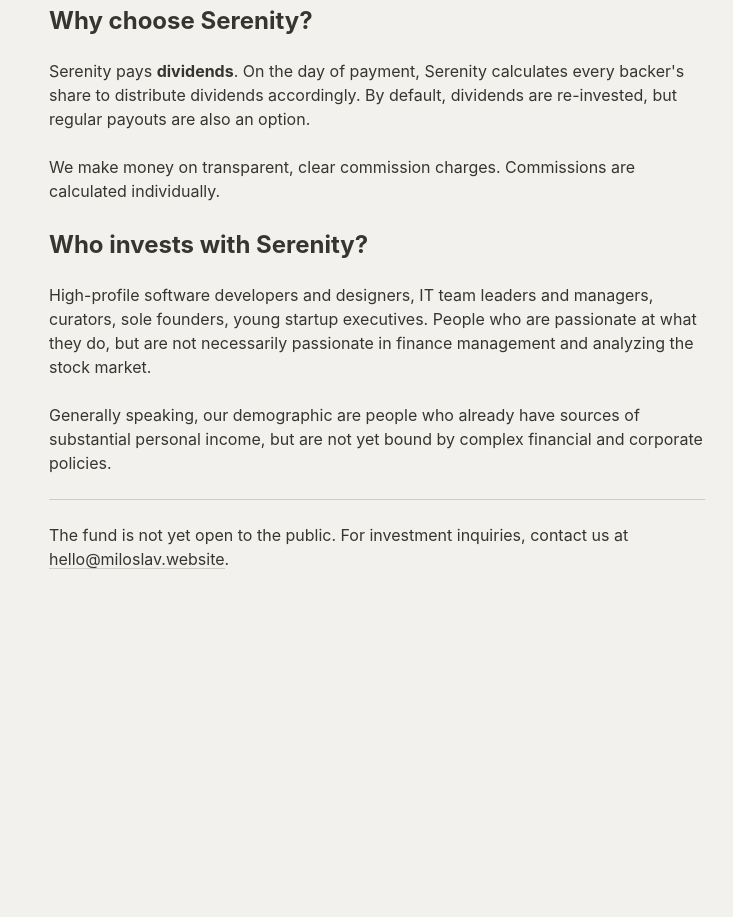
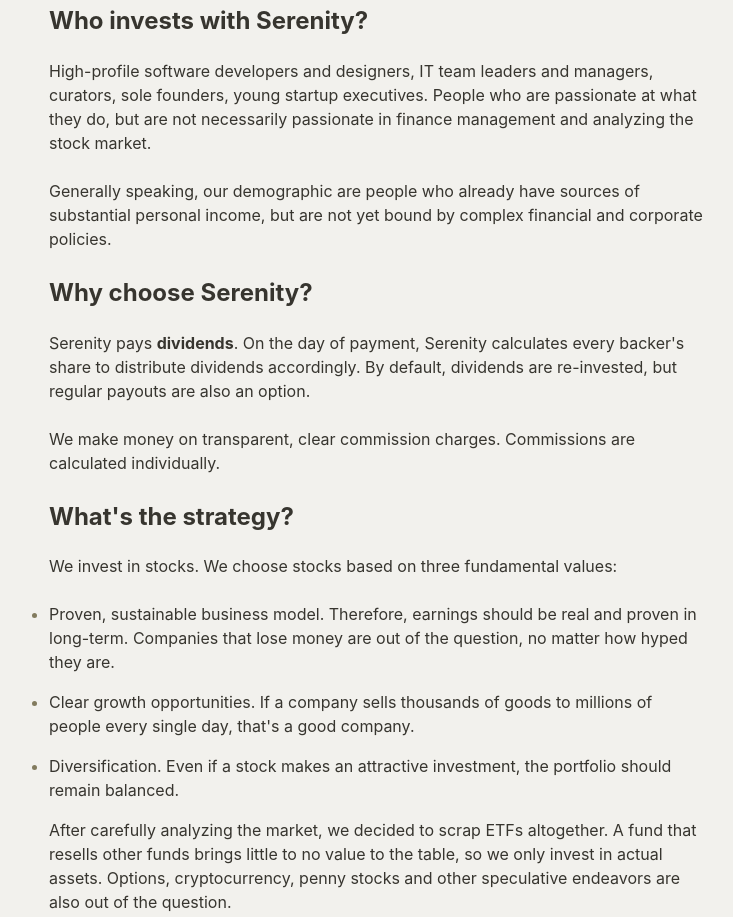
Before and after one commit to m0rtyn/serenity, a plain HTML site: page index.html in a window 1280 px wide. Shown: the part 481-1398 px from the top of the page, without its empty margins (263-996 px from the left). Before the commit the page ends 1100 px from the top, so only its background shows below. Drawn offline with Linux system fonts and the light colour scheme.

Commit message:
strategy

```diff
--- a/index.html
+++ b/index.html
@@ -33,6 +33,16 @@
 					investors.
 				</li>
 			</ul>
+			<h2>Who invests with Serenity?</h2>
+			<p>
+				High-profile software developers and designers, IT team leaders and managers, curators,
+				sole founders, young startup executives. People who are passionate at what they do, but
+				are not necessarily passionate in finance management and analyzing the stock market.
+			</p>
+			<p>
+				Generally speaking, our demographic are people who already have sources of substantial
+				personal income, but are not yet bound by complex financial and corporate policies.
+			</p>
 			<h2>Why choose Serenity?</h2>
 			<p>
 				Serenity pays <strong>dividends</strong>. On the day of payment, Serenity calculates
@@ -43,15 +53,28 @@
 				We make money on transparent, clear commission charges. Commissions are calculated
 				individually.
 			</p>
-			<h2>Who invests with Serenity?</h2>
+			<h2>What's the strategy?</h2>
+			<p>We invest in stocks. We choose stocks based on three fundamental values:</p>
+			<ul>
+				<li>
+					Proven, sustainable business model. Therefore, earnings should be real and proven in
+					long-term. Companies that lose money are out of the question, no matter how hyped
+					they are.
+				</li>
+				<li>
+					Clear growth opportunities. If a company sells thousands of goods to millions of
+					people every single day, that's a good company.
+				</li>
+				<li>
+					Diversification. Even if a stock makes an attractive investment, the portfolio should
+					remain balanced.
+				</li>
+			</ul>
 			<p>
-				High-profile software developers and designers, IT team leaders and managers, curators,
-				sole founders, young startup executives. People who are passionate at what they do, but
-				are not necessarily passionate in finance management and analyzing the stock market.
-			</p>
-			<p>
-				Generally speaking, our demographic are people who already have sources of substantial
-				personal income, but are not yet bound by complex financial and corporate policies.
+				After carefully analyzing the market, we decided to scrap ETFs altogether. A fund that
+				resells other funds brings little to no value to the table, so we only invest in actual
+				assets. Options, cryptocurrency, penny stocks and other speculative endeavors are also
+				out of the question.
 			</p>
 			<hr />
 			<p>
```
